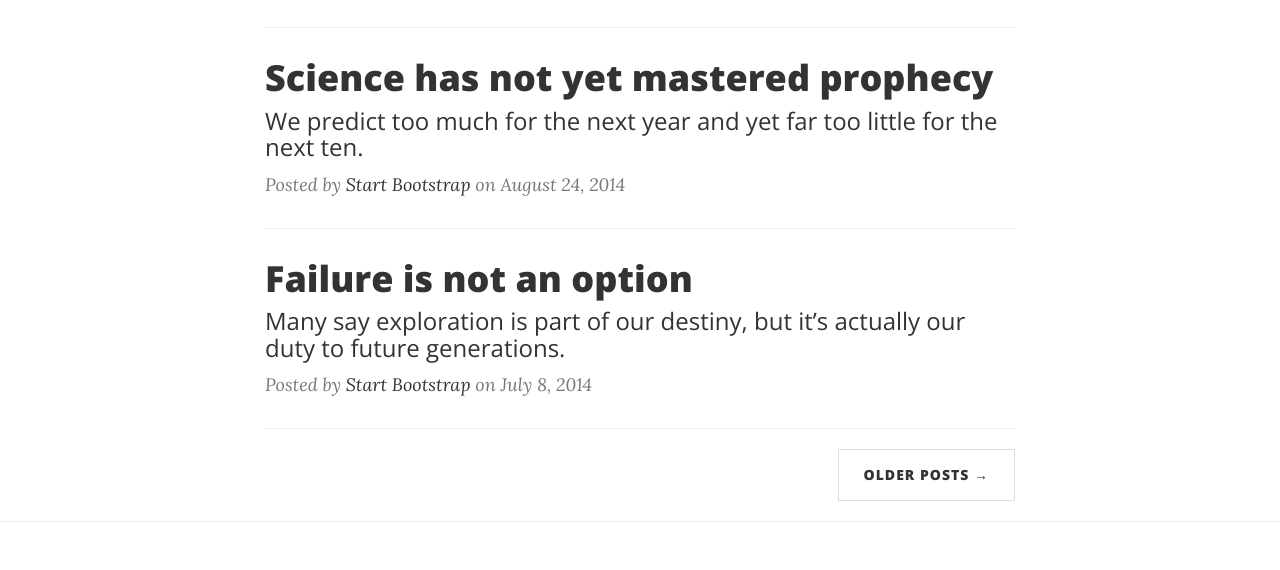
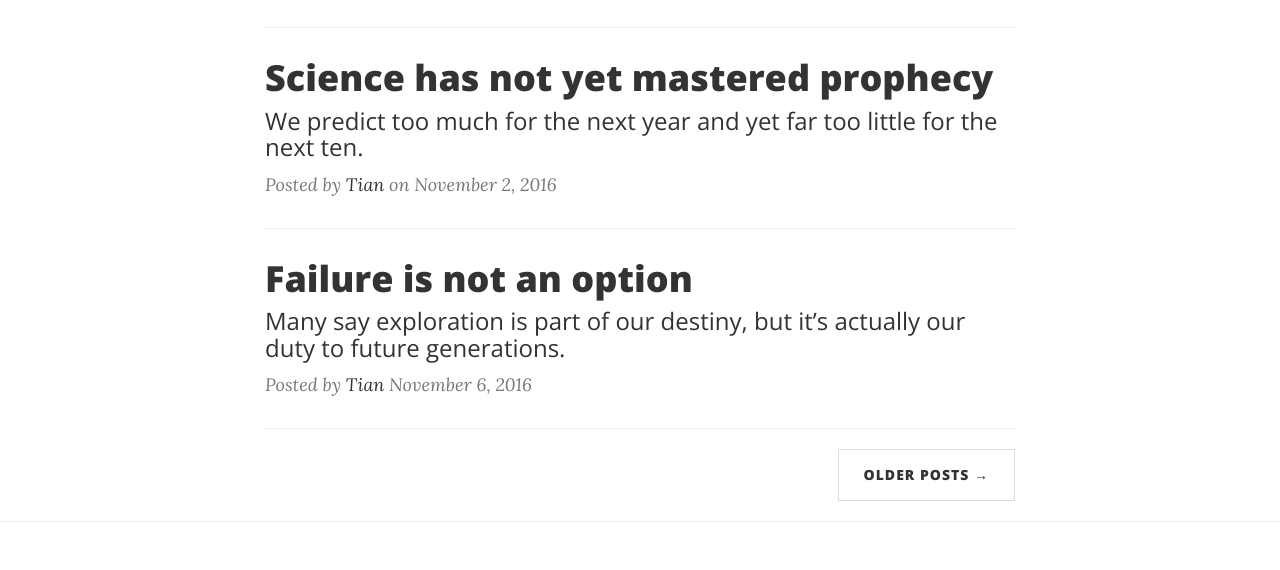
Before and after one commit to christianalambra/Blog, a website: page index.html in a window 1280 px wide. Shown: the part 861-1431 px from the top of the page. Drawn offline with nearby package versions, Linux system fonts and the light colour scheme.

Commit message:
Update index.html

```diff
--- a/index.html
+++ b/index.html
@@ -117,7 +117,7 @@
                             We predict too much for the next year and yet far too little for the next ten.
                         </h3>
                     </a>
-                    <p class="post-meta">Posted by <a href="#">Start Bootstrap</a> on August 24, 2014</p>
+                    <p class="post-meta">Posted by <a href="#">Tian</a> on November 2, 2016</p>
                 </div>
                 <hr>
                 <div class="post-preview">
@@ -129,7 +129,7 @@
                             Many say exploration is part of our destiny, but it’s actually our duty to future generations.
                         </h3>
                     </a>
-                    <p class="post-meta">Posted by <a href="#">Start Bootstrap</a> on July 8, 2014</p>
+                    <p class="post-meta">Posted by <a href="#">Tian</a> November 6, 2016</p>
                 </div>
                 <hr>
                 <!-- Pager -->
```
